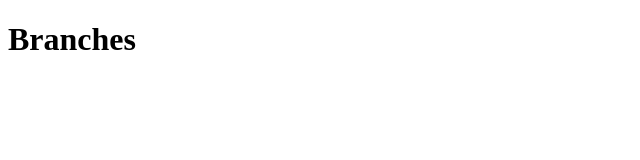
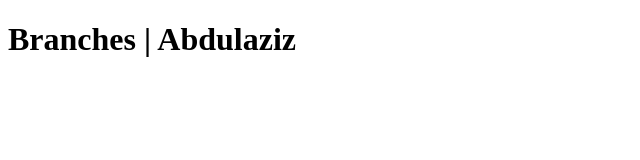
Before and after one commit to abdulazizjavascript/reactn35-lesson18-branches, a plain HTML site: page index.html in a window 1280 px wide. Shown: the whole page, without its empty margins (0-640 px from the left). Drawn offline with Linux system fonts and the light colour scheme.

Commit message:
branches

```diff
--- a/index.html
+++ b/index.html
@@ -7,6 +7,6 @@
     <link rel="stylesheet" href="css/style.css" />
   </head>
   <body>
-    <h1>Branches</h1>
+    <h1>Branches | Abdulaziz</h1>
   </body>
 </html>
```
